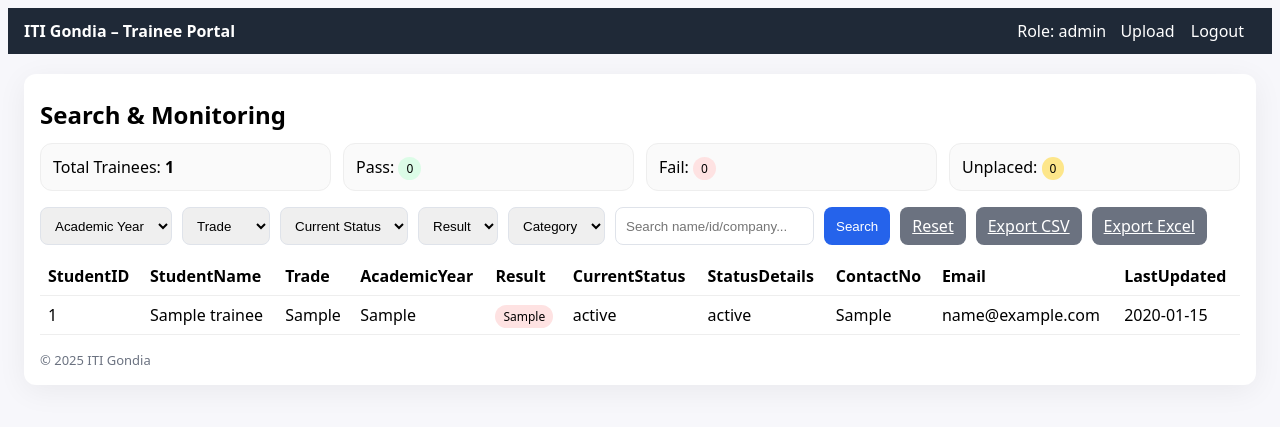
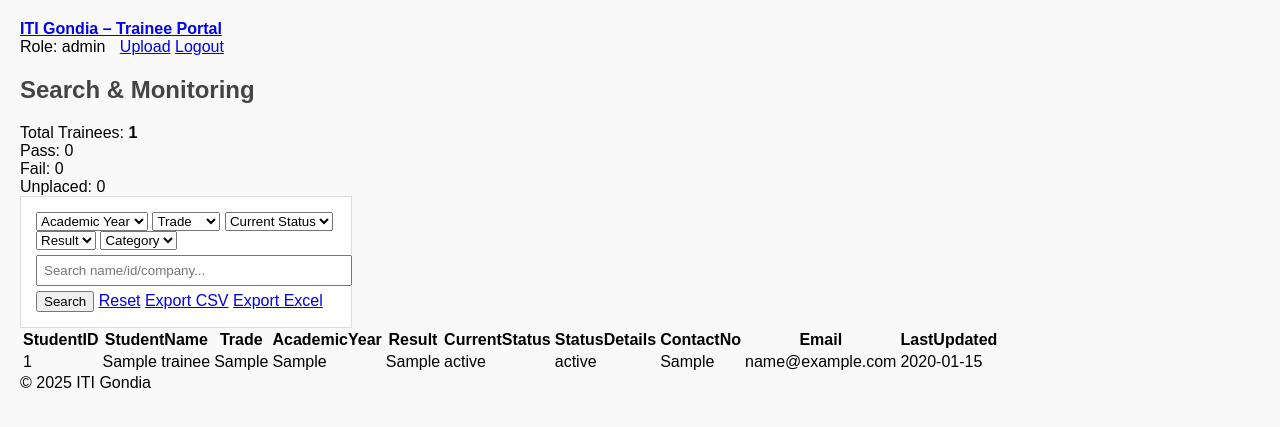
Before and after one commit to anilram4-cyber/iti-gondia-portal, a Flask app: page / in a window 1280 px wide. Shown: the top 427 px of the page. Run offline with Flask 3, Linux system fonts and the light colour scheme; the visitor is signed in with stand-in values (Sample User, id 1); tables that the repository leaves empty hold one stand-in row (values such as "Sample post").

Commit message:
Update style.css

```diff
--- a/ITI_Gondia_Portal_Starter/iti_portal/static/style.css
+++ b/ITI_Gondia_Portal_Starter/iti_portal/static/style.css
@@ -1,21 +1,39 @@
-
-body { font-family: system-ui, Arial, sans-serif; background:#f7f7fb; }
-.navbar { background:#1f2937; color:#fff; padding:12px 16px; display:flex; justify-content:space-between; align-items:center; }
-.navbar a { color:#fff; text-decoration:none; margin-right:12px; }
-.container { max-width:1200px; margin: 20px auto; background:#fff; padding:16px; border-radius:12px; box-shadow:0 6px 30px rgba(0,0,0,.06); }
-h1,h2 { margin:8px 0 12px; }
-.filters { display:flex; flex-wrap:wrap; gap:10px; margin-bottom:12px; }
-.input, select { padding:8px 10px; border:1px solid #dfe3ea; border-radius:8px; }
-.btn { padding:8px 12px; border:none; border-radius:8px; cursor:pointer; }
-.btn-primary { background:#2563eb; color:#fff; }
-.btn-secondary { background:#6b7280; color:#fff; }
-.btn-danger { background:#dc2626; color:#fff; }
-.table { width:100%; border-collapse:collapse; }
-.table th, .table td { border-bottom:1px solid #eee; padding:8px; text-align:left; }
-.badge { padding:3px 8px; border-radius:999px; font-size:12px; background:#eef2ff; }
-.badge.pass { background:#dcfce7; }
-.badge.fail { background:#fee2e2; }
-.badge.unplaced { background:#fde68a; }
-.kpi { display:grid; grid-template-columns: repeat(4,1fr); gap:12px; margin: 10px 0 16px; }
-.kpi .card { padding:12px; border:1px solid #eee; border-radius:12px; background:#fafafa;}
-.footer { color:#6b7280; font-size:13px; margin-top:16px; }
+body {
+    font-family: Arial, sans-serif;
+    background: #f9f9f9;
+    margin: 0;
+    padding: 20px;
+}
+h1 {
+    color: #333;
+}
+h2 {
+    color: #444;
+}
+form {
+    background: #fff;
+    padding: 15px;
+    border: 1px solid #ddd;
+    width: 300px;
+}
+input[type=text], input[type=password], input[type=file] {
+    width: 100%;
+    padding: 6px;
+    margin: 5px 0;
+}
+input[type=submit] {
+    background: #007bff;
+    color: white;
+    border: none;
+    padding: 8px 12px;
+    cursor: pointer;
+}
+ul {
+    list-style: none;
+    padding: 0;
+}
+ul li {
+    background: #efefef;
+    padding: 5px;
+    margin-bottom: 2px;
+}
```
